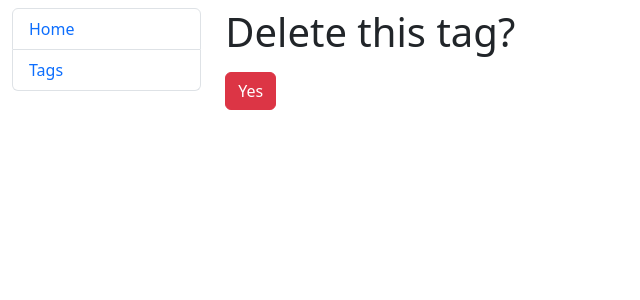
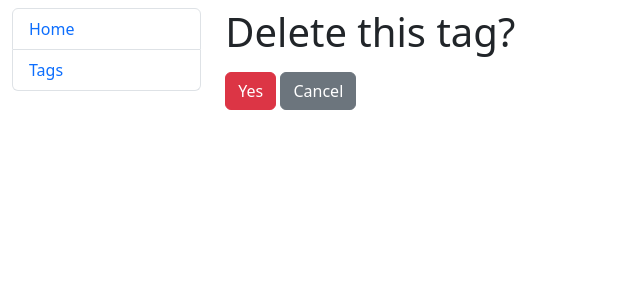
Before and after one commit to yuliia-stopkyna/todolist, a Django app: template templates/tasks/tag_confirm_delete.html in a window 1280 px wide. Shown: the top 300 px of the page, without its empty margins (0-640 px from the left). Run offline with Django 4.2, Linux system fonts and the light colour scheme; the template is opened without the code that fills it, so the values that code supplies are empty; some libraries are stand-ins or nearby versions.

Commit message:
Corrections

```diff
--- a/tasks/views.py
+++ b/tasks/views.py
@@ -46,8 +46,7 @@ class TaskUpdateStatusView(generic.UpdateView):
         task = self.get_object()
         if task.is_done:
             task.is_done = False
-            task.save()
         else:
             task.is_done = True
-            task.save()
+        task.save()
         return HttpResponseRedirect(reverse("tasks:task-list"))
--- a/templates/tasks/tag_confirm_delete.html
+++ b/templates/tasks/tag_confirm_delete.html
@@ -6,5 +6,6 @@
     {% csrf_token %}
 
     <input type="submit" value="Yes" class="btn btn-danger">
+    <button onclick="javascript:history.back()" class="btn btn-secondary">Cancel</button>
   </form>
 {% endblock %}
```
Also changed, not shown: templates/tasks/tag_form.html (line endings or trailing spaces), 1 other file.
